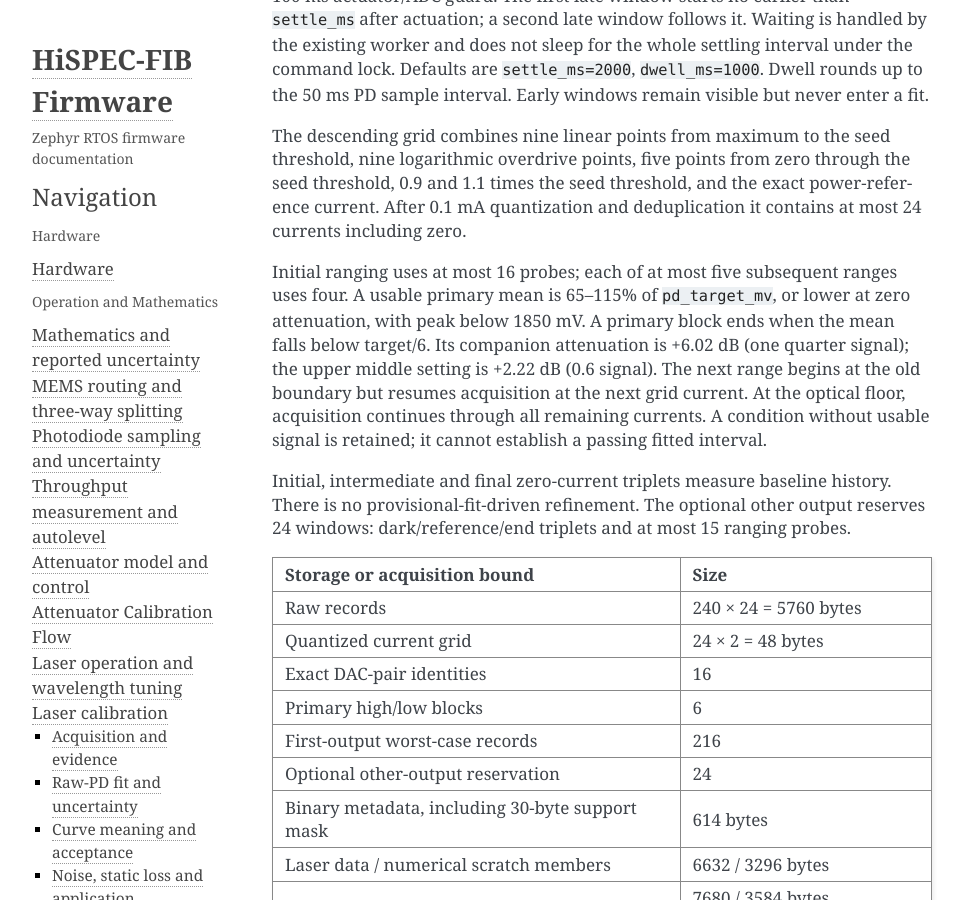
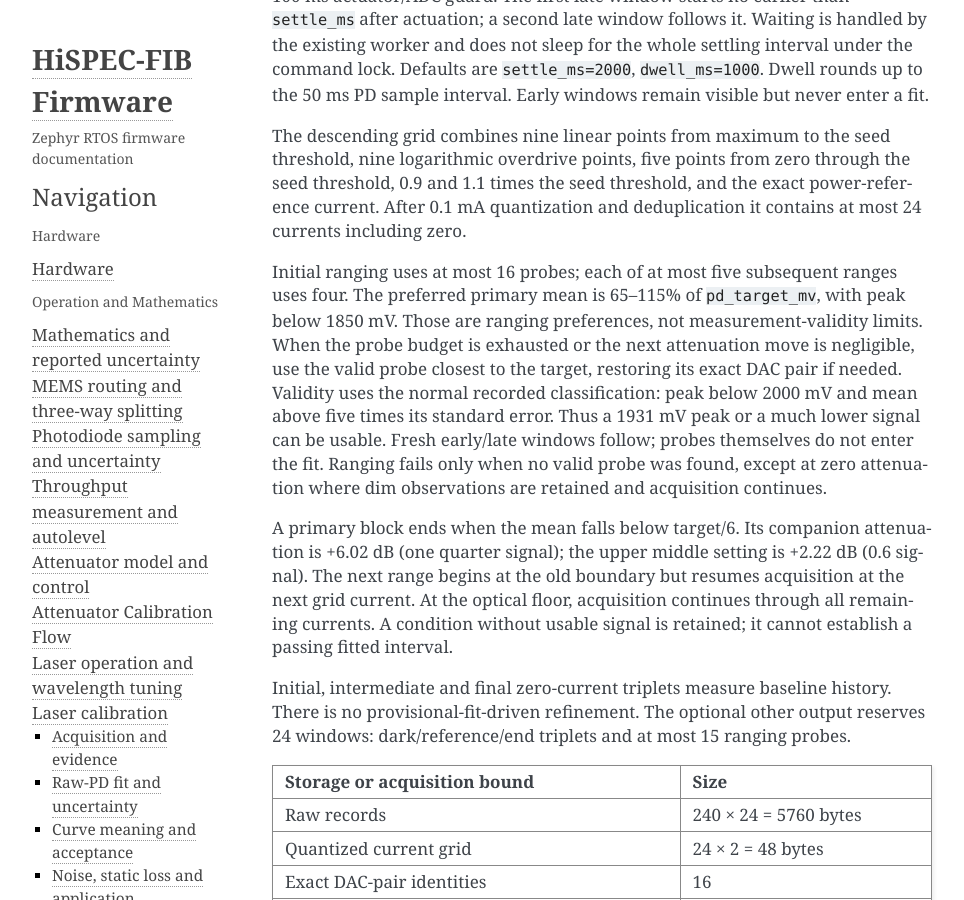
Before and after one commit to COO-Utilities/hispec-tib, a Sphinx documentation site: the page built from doc/laser_calibration.md, in a window 1280 px wide and 900 px high, scrolled down 651 px. Shown: the whole window, without its empty margins (148-1112 px from the left). Built offline with Sphinx 7.4.7, drawn with Linux system fonts in a browser that asks for light colours.

Commit message:
Keep valid laser calibration probes when ranging exhausts its budget

```diff
--- a/doc/laser_calibration.md
+++ b/doc/laser_calibration.md
@@ -34,9 +34,18 @@
 0.1 mA quantization and deduplication it contains at most 24 currents including zero.
 
 Initial ranging uses at most 16 probes; each of at most five subsequent ranges
-uses four. A usable primary mean is 65–115% of `pd_target_mv`, or lower at zero
-attenuation, with peak below 1850 mV. A primary block ends when the mean falls below
-target/6. Its companion attenuation is +6.02 dB (one quarter signal); the upper
+uses four. The preferred primary mean is 65–115% of `pd_target_mv`, with peak
+below 1850 mV. Those are ranging preferences, not measurement-validity limits.
+When the probe budget is exhausted or the next attenuation move is negligible,
+use the valid probe closest to the target, restoring its exact DAC pair if needed.
+Validity uses the normal recorded classification: peak below 2000 mV and mean
+above five times its standard error. Thus a 1931 mV peak or a much lower signal
+can be usable. Fresh early/late windows follow; probes themselves do not enter
+the fit. Ranging fails only when no valid probe was found, except at zero
+attenuation where dim observations are retained and acquisition continues.
+
+A primary block ends when the mean falls below target/6. Its companion attenuation
+is +6.02 dB (one quarter signal); the upper
 middle setting is +2.22 dB (0.6 signal). The next range begins at the old boundary
 but resumes acquisition at the next grid current. At the optical floor, acquisition
 continues through all remaining currents. A condition without usable signal is
```
Also changed, not shown: doc/commands.md (+4 -0 lines), 1 other file.
